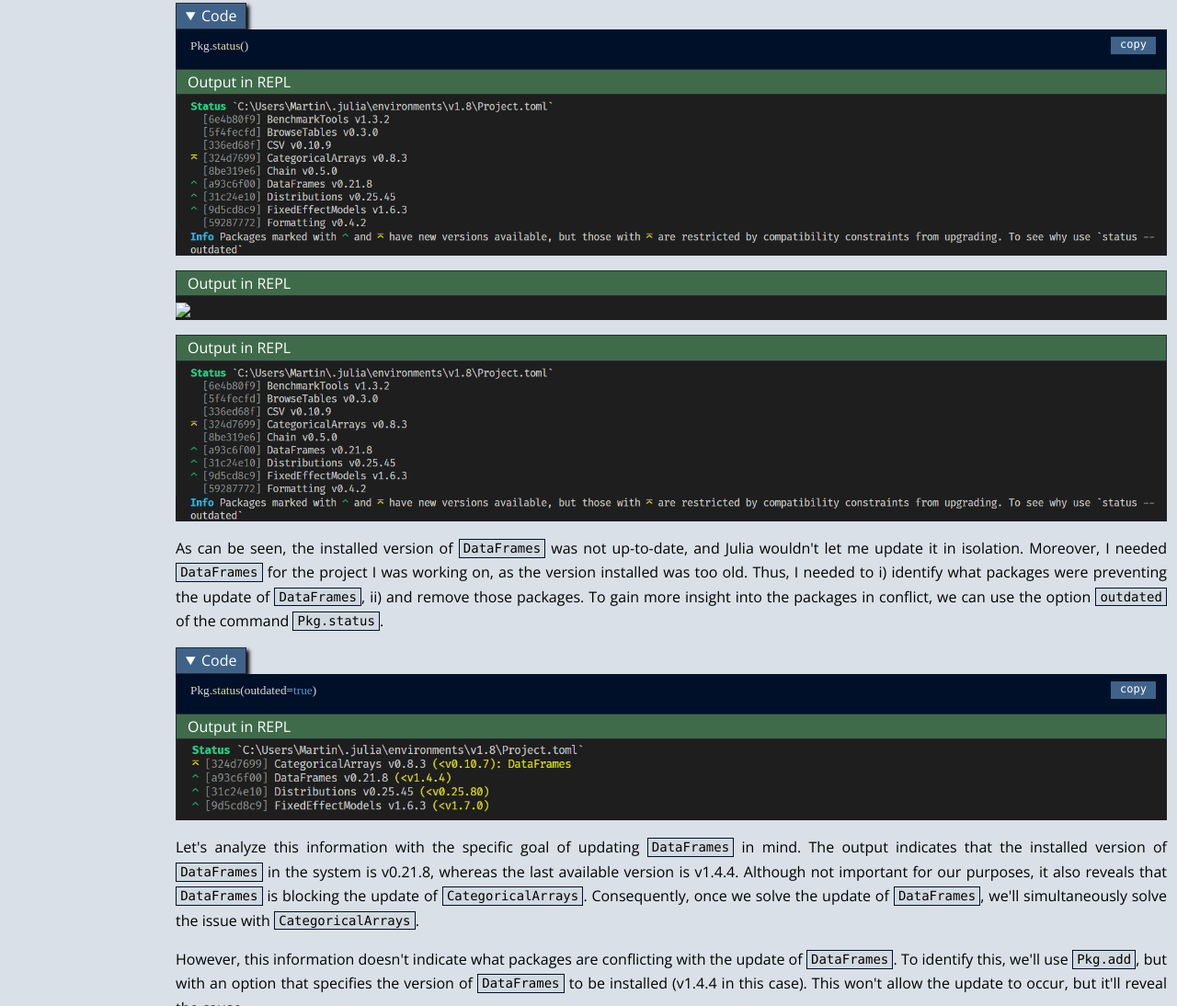
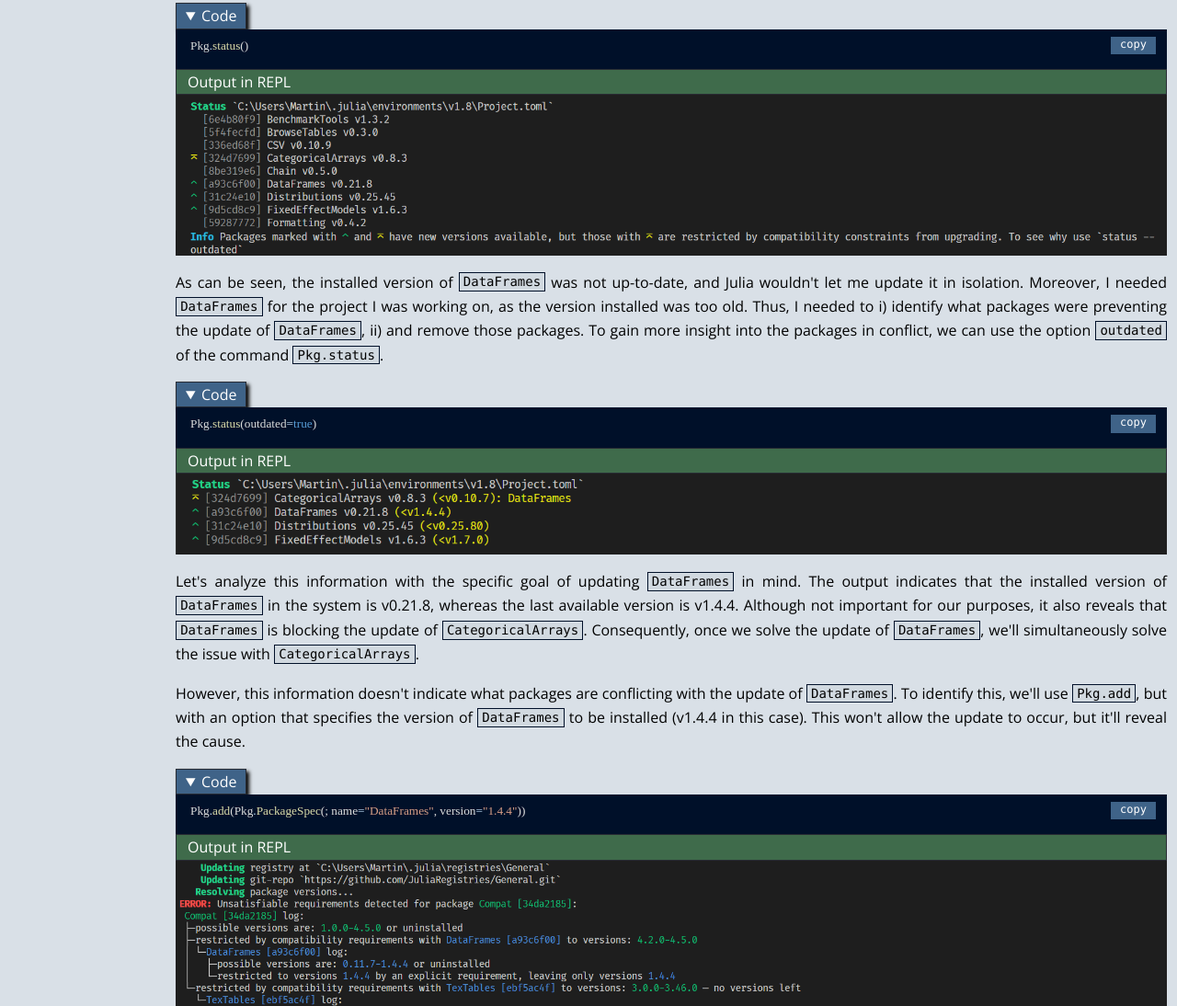
Before and after one commit to alfaromartino/blog, a plain HTML site: page PAGES/01_packageUpdate/index.html in a window 1280 px wide. Shown: the part 1072-2166 px from the top of the page at 92% size. Drawn offline with nearby package versions, Linux system fonts and the light colour scheme; a web font is replaced by a local one.

Commit message:
Update index.html

```diff
--- a/PAGES/01_packageUpdate/index.html
+++ b/PAGES/01_packageUpdate/index.html
@@ -1796,12 +1796,6 @@ h1{
 <p></div> </div> <div class="img_output_in_modal output_in_modal"><div class="sign_output">Output in REPL </div>   <div class="img_output">
     <p> <img style="width: 1200px; height:auto; max-width:100%;" src=" /blog/assets/PAGES/01_packageUpdate/pics/pkg01.png"/>
     </p>
-    </div> </div>  <div class="img_output_in_modal output_in_modal"><div class="sign_output">Output in REPL </div>   <div class="img_output">
-    <p> <img style="width: 1200px; height:auto; max-width:100%;" src=" assets/PAGES/01_packageUpdate/pics/pkg01.png"/>
-    </p>
-    </div> </div>  <div class="img_output_in_modal output_in_modal"><div class="sign_output">Output in REPL </div>   <div class="img_output">
-    <p> <img style="width: 1200px; height:auto; max-width:100%;" src=" /assets/PAGES/01_packageUpdate/pics/pkg01.png"/>
-    </p>
     </div> </div>   </details></div>
 <p>As can be seen, the installed version of <code>DataFrames</code> was not up-to-date, and Julia wouldn&#39;t let me update it in isolation. Moreover, I needed <code>DataFrames</code> for the project I was working on, as the version installed was too old. Thus, I needed to i&#41; identify what packages were preventing the update of <code>DataFrames</code>, ii&#41; and remove those packages. To gain more insight into the packages in conflict, we can use the option <code>outdated</code> of the command <code>Pkg.status</code>. </p>
  <div class=" code_box"> <details  open><summary> Code  </summary> <div class="code_inline"><div class="code_NoFormat"></p>
```
